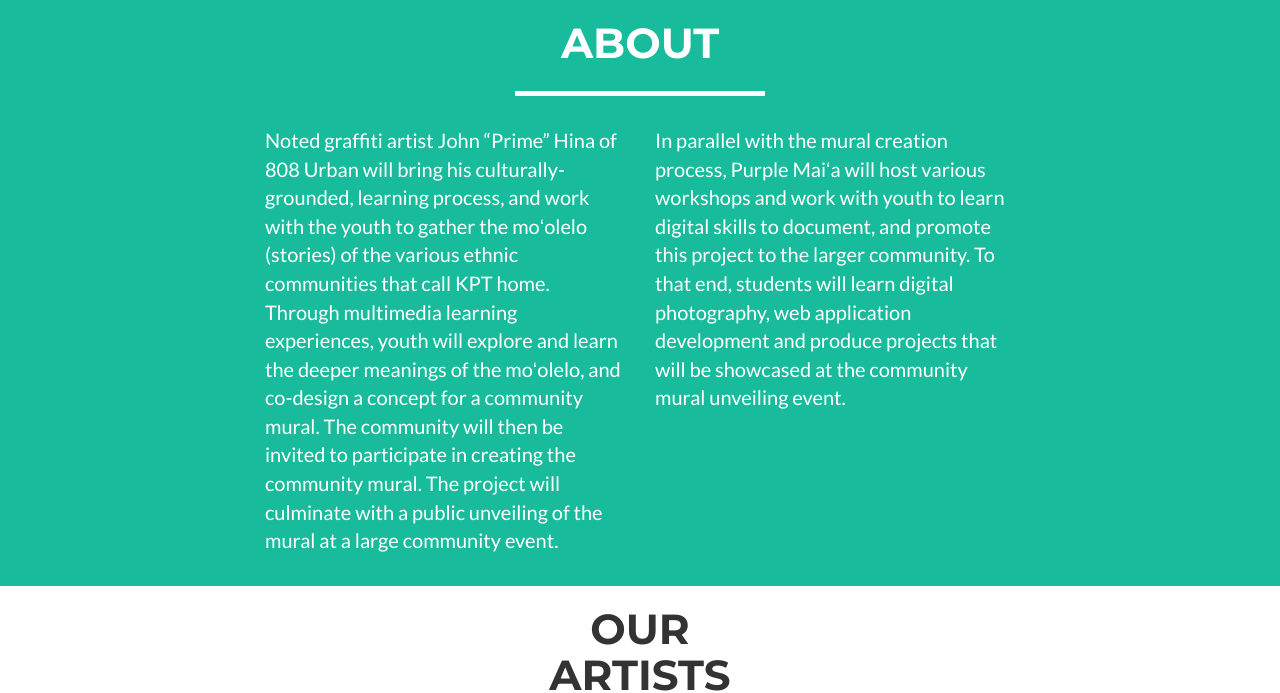
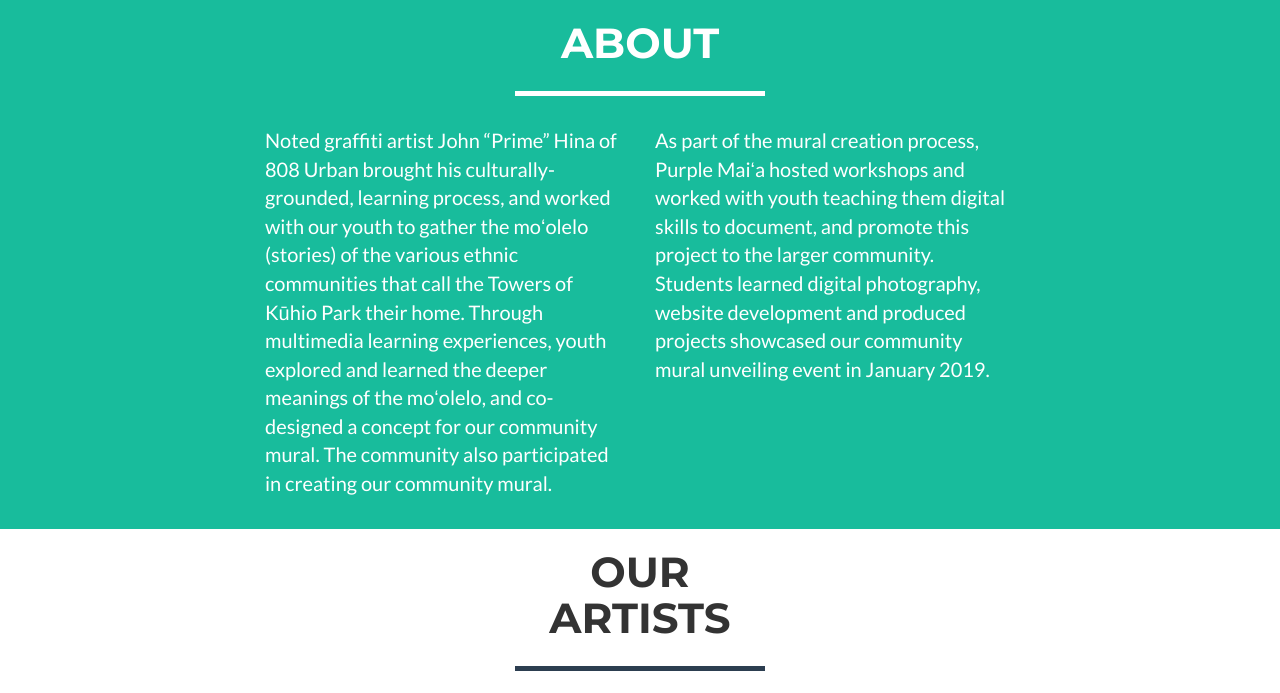
Before and after one commit to mural6/mural6.github.io, a plain HTML site: page index.html in a window 1280 px wide. Shown: the part 960-1653 px from the top of the page. Drawn offline with nearby package versions, Linux system fonts and the light colour scheme.

Commit message:
updated text from future to paste tense

```diff
--- a/index.html
+++ b/index.html
@@ -84,19 +84,6 @@
     </header>
 
 
-<!--Insert Video-->
-  <!--<section>
-  <div class="container">
-    <div class = "row">
-<div class="embed-responsive embed-responsive-16by9">
-
-<!--Add video link here-->
-  <!--<iframe class="embed-responsive-item"  src="https://www.youtube.com/embed/HHJGgN1CQBw" frameborder="0" allow="accelerometer; autoplay; encrypted-media; gyroscope; picture-in-picture" allowfullscreen></iframe>
-</div>
-    </div>
-    </div>
-  </section>-->
-
   <!-- About Section -->
     <section class="success" id="project">
         <div class="container">
@@ -108,10 +95,10 @@
             </div>
             <div class="row">
                 <div class="col-lg-4 col-lg-offset-2">
-                    <p>Noted graffiti artist John “Prime” Hina of 808 Urban will bring his culturally-grounded, learning process, and work with the youth to gather the moʻolelo (stories) of the various ethnic communities that call KPT home. Through multimedia learning experiences, youth will explore and learn the deeper meanings of the moʻolelo, and co-design a concept for a community mural. The community will then be invited to participate in creating the community mural. The project will culminate with a public unveiling of the mural at a large community event. </p>
+                    <p>Noted graffiti artist John “Prime” Hina of 808 Urban brought his culturally-grounded, learning process, and worked with our youth to gather the moʻolelo (stories) of the various ethnic communities that call the Towers of Kūhio Park their home. Through multimedia learning experiences, youth explored and learned the deeper meanings of the moʻolelo, and co-designed a concept for our community mural. The community also participated in creating our community mural.</p>
                 </div>
                 <div class="col-lg-4">
-                    <p>In parallel with the mural creation process, Purple Maiʻa will host various workshops and work with youth to learn digital skills to document, and promote this project to the larger community. To that end, students will learn digital photography, web application development and produce projects that will be showcased at the community mural unveiling event.</p>
+                    <p>As part of the mural creation process, Purple Maiʻa hosted workshops and worked with youth teaching them digital skills to document, and promote this project to the larger community. Students learned digital photography, website development and produced projects showcased our community mural unveiling event in January 2019.</p>
                 </div>
                 <div class="col-lg-8 col-lg-offset-2 text-center">
 
```
